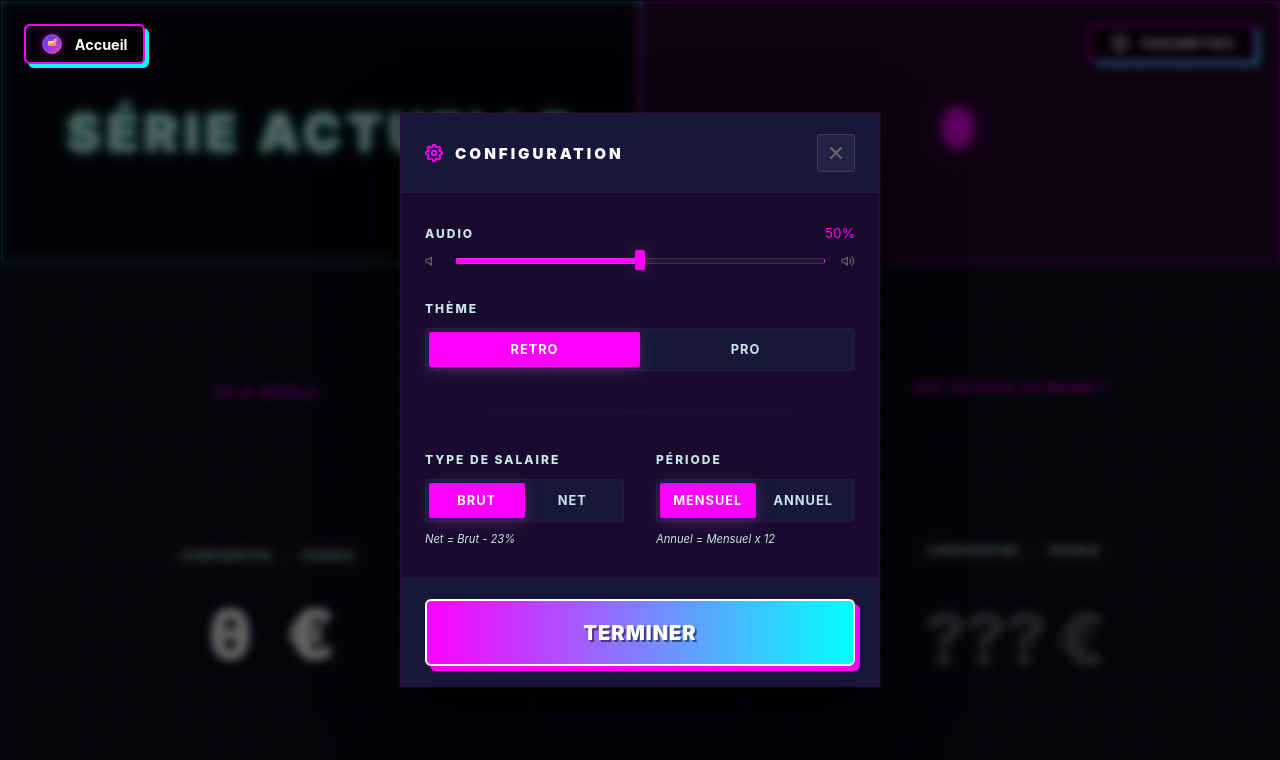
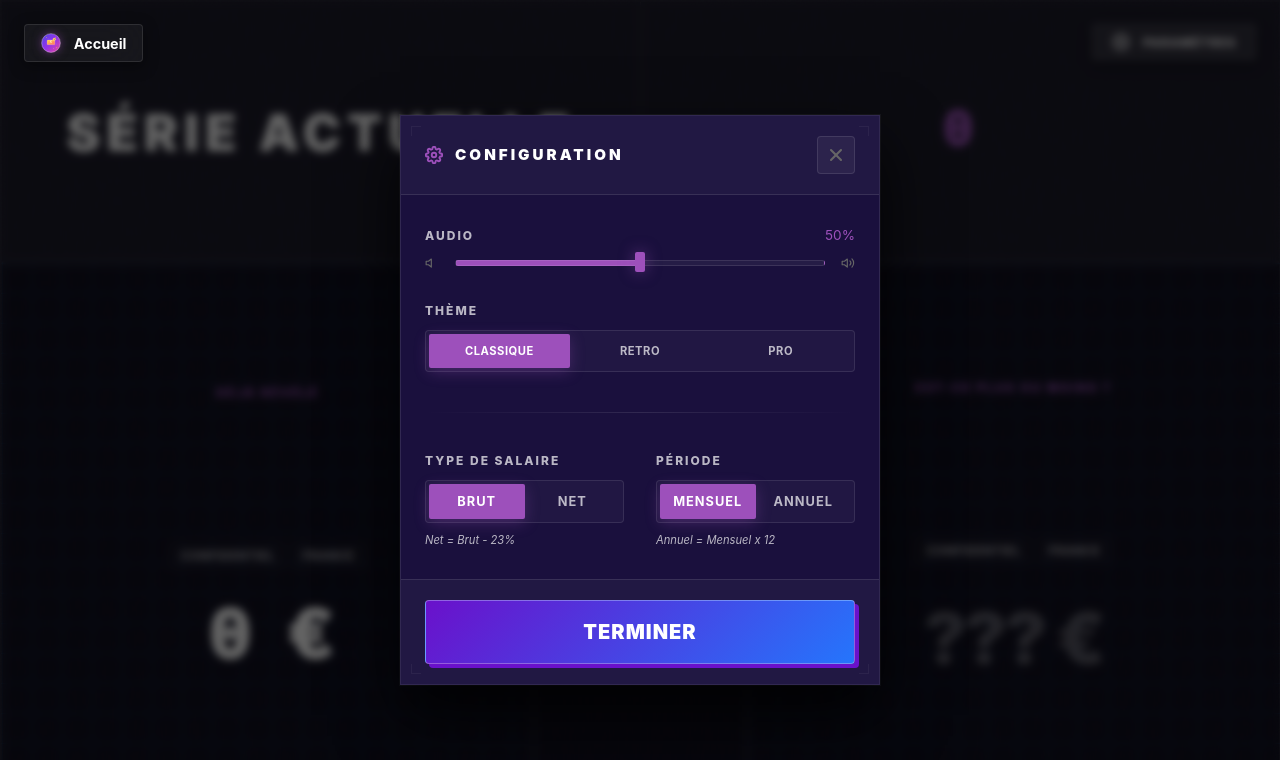
Before and after one commit to julianlebouc/SalaryGuessr, a React (Create React App) app in the folder frontend/: page /highlow in a window 1280 px wide. Both pictures are taken after a click on the button "PARAMÈTRES". Shown: the top 760 px of the page. Built offline with nearby package versions, Linux system fonts and the light colour scheme; no server answers.

Commit message:
Addes classic theme option

```diff
--- a/frontend/src/components/SettingsPopup.css
+++ b/frontend/src/components/SettingsPopup.css
@@ -219,6 +219,13 @@
   width: 100%;
 }
 
+/* Triple switch group for theme selector */
+.sg-settings-switch-group--triple button {
+  font-size: 0.7rem;
+  letter-spacing: 0.5px;
+  padding: 10px 6px;
+}
+
 @media (max-width: 480px) {
   .sg-settings-grid {
     grid-template-columns: 1fr;
--- a/frontend/src/components/SettingsPopup.jsx
+++ b/frontend/src/components/SettingsPopup.jsx
@@ -76,7 +76,13 @@ export default function SettingsPopup({ isOpen, onClose }) {
 
               <div className="sg-settings-section">
                 <label>Thème</label>
-                <div className="sg-settings-switch-group">
+                <div className="sg-settings-switch-group sg-settings-switch-group--triple">
+                  <button
+                    className={theme === "classic" ? "active" : ""}
+                    onClick={() => setTheme("classic")}
+                  >
+                    Classique
+                  </button>
                   <button
                     className={theme === "retro" ? "active" : ""}
                     onClick={() => setTheme("retro")}
--- a/frontend/src/context/SettingsContext.jsx
+++ b/frontend/src/context/SettingsContext.jsx
@@ -30,9 +30,9 @@ export function SettingsProvider({ children }) {
     return localStorage.getItem("sg_salary_period") || "monthly";
   });
 
-  // Theme: 'retro' or 'professional'
+  // Theme: 'classic', 'retro' or 'professional'
   const [theme, setTheme] = useState(() => {
-    return localStorage.getItem("sg_theme") || "retro";
+    return localStorage.getItem("sg_theme") || "classic";
   });
 
   // Persist settings
@@ -57,7 +57,7 @@ export function SettingsProvider({ children }) {
   useEffect(() => {
     try {
       const root = document.documentElement;
-      root.classList.remove('theme-retro', 'theme-professional');
+      root.classList.remove('theme-classic', 'theme-retro', 'theme-professional');
       root.classList.add(`theme-${theme}`);
     } catch (e) {
       // Server-side render or test environment may not have document; ignore.
--- a/frontend/src/pages/App.jsx
+++ b/frontend/src/pages/App.jsx
@@ -69,7 +69,7 @@ function AppContent() {
   return (
     <Router>
       <div className={`theme-${theme}`}>
-        {theme === 'retro' && <div className="noise-overlay" />}
+        {(theme === 'classic' || theme === 'retro') && <div className="noise-overlay" />}
         <GlobalNav />
         <Routes>
           <Route path="/" element={<HomePage />} />
```
